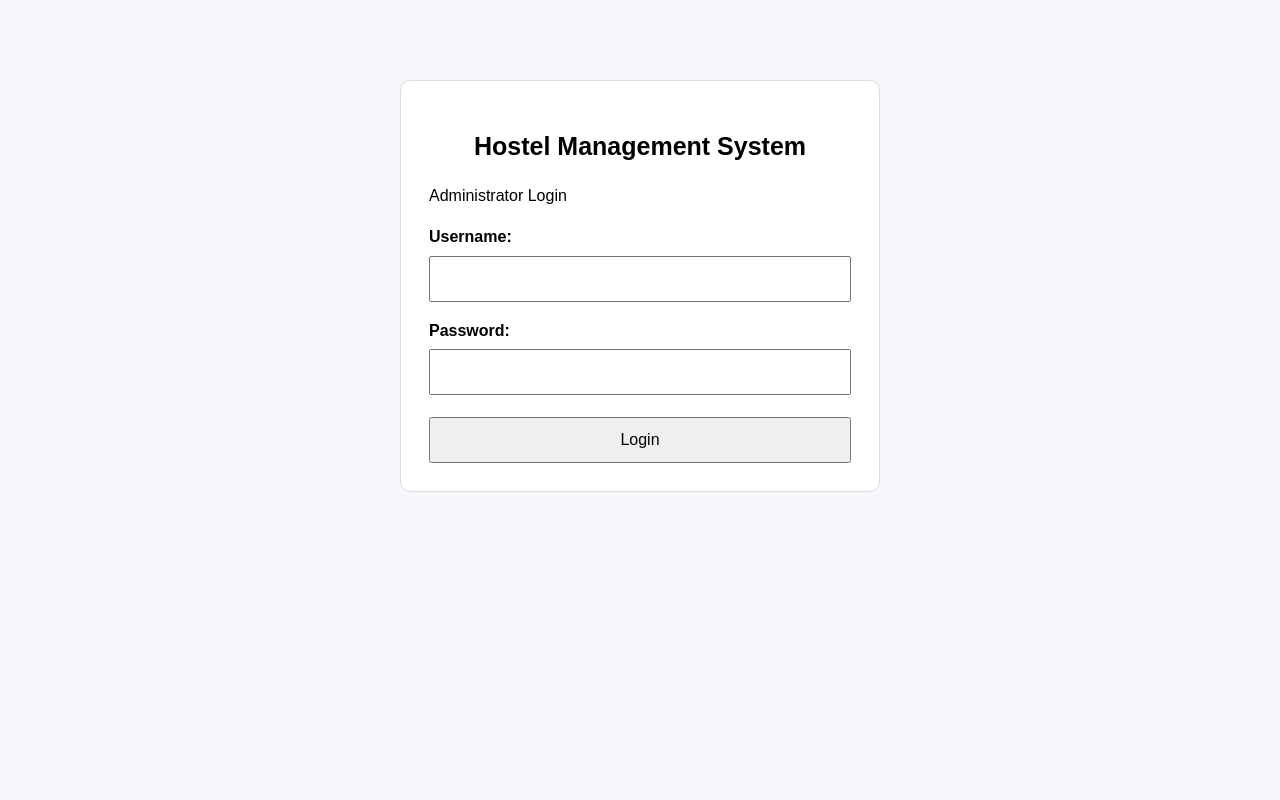
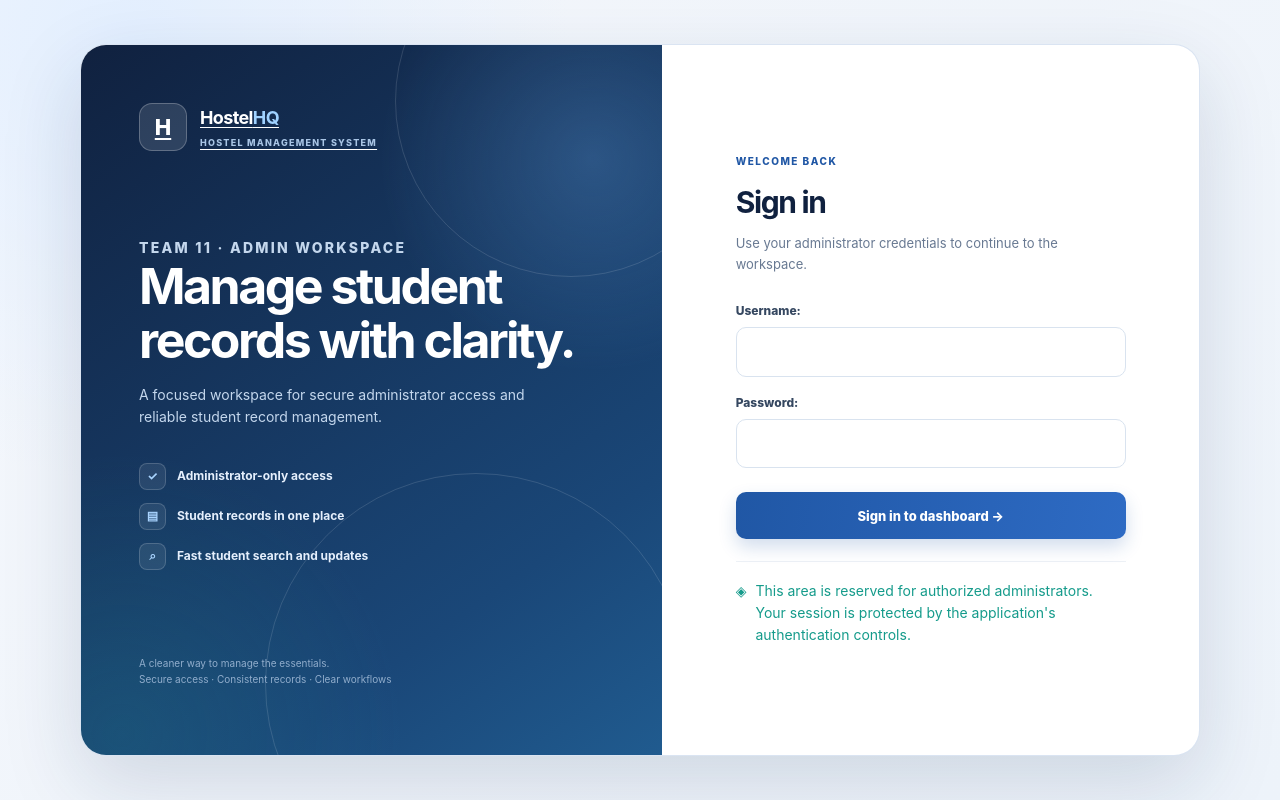
Before and after one commit to SE-TEAM11-HMS/hostel-management-system, a Django app: page /login/ in a window 1280 px wide. Run offline with Django 5.2, Linux system fonts and the light colour scheme.

Commit message:
Redesign administrator login experience

```diff
--- a/accounts/templates/accounts/login.html
+++ b/accounts/templates/accounts/login.html
@@ -1,99 +1,63 @@
+{% load static %}
 <!DOCTYPE html>
 <html lang="en">
 <head>
     <meta charset="UTF-8">
     <meta name="viewport" content="width=device-width, initial-scale=1.0">
-
+    <meta name="theme-color" content="#10213f">
     <title>Administrator Login | Hostel Management System</title>
-
-    <style>
-        body {
-            font-family: Arial, sans-serif;
-            font-size: 16px;
-            max-width: 480px;
-            margin: 60px auto;
-            padding: 20px;
-            line-height: 1.6;
-            background: #f5f7fa;
-        }
-
-        .container {
-            background: white;
-            padding: 28px;
-            border-radius: 10px;
-            border: 1px solid #ddd;
-        }
-
-        h1 {
-            font-size: 25px;
-            text-align: center;
-        }
-
-        label {
-            display: block;
-            margin-top: 16px;
-            font-weight: bold;
-        }
-
-        input {
-            box-sizing: border-box;
-            width: 100%;
-            padding: 12px;
-            margin-top: 6px;
-            font-size: 16px;
-        }
-
-        button {
-            width: 100%;
-            padding: 12px;
-            margin-top: 22px;
-            font-size: 16px;
-            cursor: pointer;
-        }
-
-        .error {
-            color: #b00020;
-        }
-    </style>
+    <link rel="stylesheet" href="{% static 'accounts/site.css' %}">
 </head>
-
-<body>
-    <main class="container">
-        <h1>Hostel Management System</h1>
-
-        <p>Administrator Login</p>
-
+<body class="login-page">
+    <main class="login-shell">
+        <section class="login-brand-panel" aria-label="HostelHQ introduction">
+            <a class="login-brand" href="{% url 'accounts:login' %}">
+                <span class="brand-mark" aria-hidden="true">H</span>
+                <span>
+                    <strong>Hostel<span style="color:#9fd1ff">HQ</span></strong>
+                    <small>HOSTEL MANAGEMENT SYSTEM</small>
+                </span>
+            </a>
+            <div class="login-hero">
+                <p class="login-kicker">TEAM 11 · ADMIN WORKSPACE</p>
+                <h1>Manage student records with clarity.</h1>
+                <p>A focused workspace for secure administrator access and reliable student record management.</p>
+                <div class="login-features">
+                    <div class="login-feature"><span aria-hidden="true">✓</span> Administrator-only access</div>
+                    <div class="login-feature"><span aria-hidden="true">▤</span> Student records in one place</div>
+                    <div class="login-feature"><span aria-hidden="true">⌕</span> Fast student search and updates</div>
+                </div>
+            </div>
+            <p class="login-foot">A cleaner way to manage the essentials.<br>Secure access · Consistent records · Clear workflows</p>
+        </section>
+        <section class="login-form-panel" aria-labelledby="login-heading">
+            <div class="login-card">
+                <p class="login-overline">WELCOME BACK</p>
+                <h2 id="login-heading">Sign in</h2>
+                <p class="login-description">Use your administrator credentials to continue to the workspace.</p>
                 {% if form.non_field_errors %}
-            <div class="error" role="alert" aria-live="polite">
-                {{ form.non_field_errors }}
-            </div>
+                    <div class="login-error" role="alert" aria-live="polite">{{ form.non_field_errors }}</div>
                 {% endif %}
-
-        <form method="post">
+                <form method="post" class="login-form">
                     {% csrf_token %}
-
-            <input
-                type="hidden"
-                name="next"
-                value="{{ next }}"
-            >
-
+                    <input type="hidden" name="next" value="{{ next }}">
                     {% for field in form %}
-                <div>
+                        <div class="login-field">
                             {{ field.label_tag }}
-
                             {{ field }}
-
                             {% for error in field.errors %}
-                        <p class="error" role="alert">
-                            {{ error }}
-                        </p>
+                                <p class="error" role="alert">{{ error }}</p>
                             {% endfor %}
                         </div>
                     {% endfor %}
-
-            <button type="submit">Login</button>
+                    <button class="login-submit" type="submit">Sign in to dashboard <span aria-hidden="true">→</span></button>
                 </form>
+                <div class="login-security-note">
+                    <span aria-hidden="true">◈</span>
+                    <span>This area is reserved for authorized administrators. Your session is protected by the application's authentication controls.</span>
+                </div>
+            </div>
+        </section>
     </main>
 </body>
 </html>
```
Lines whose indentation alone changed are shown as unchanged.
